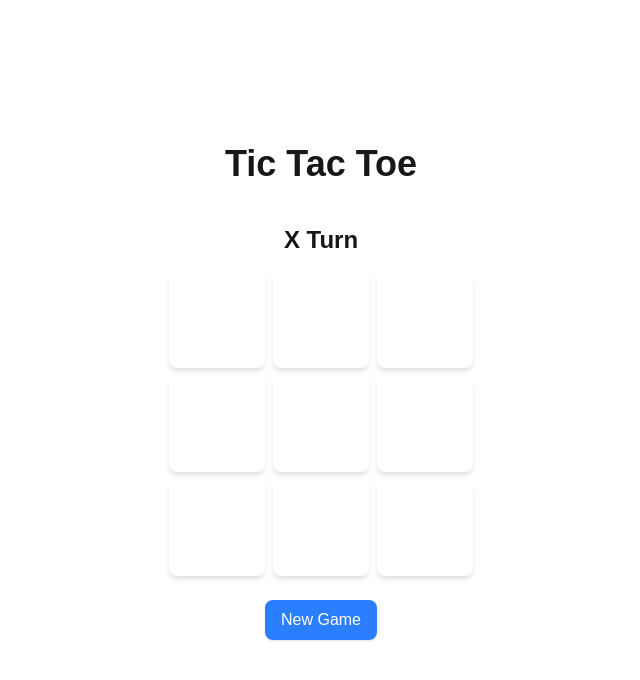
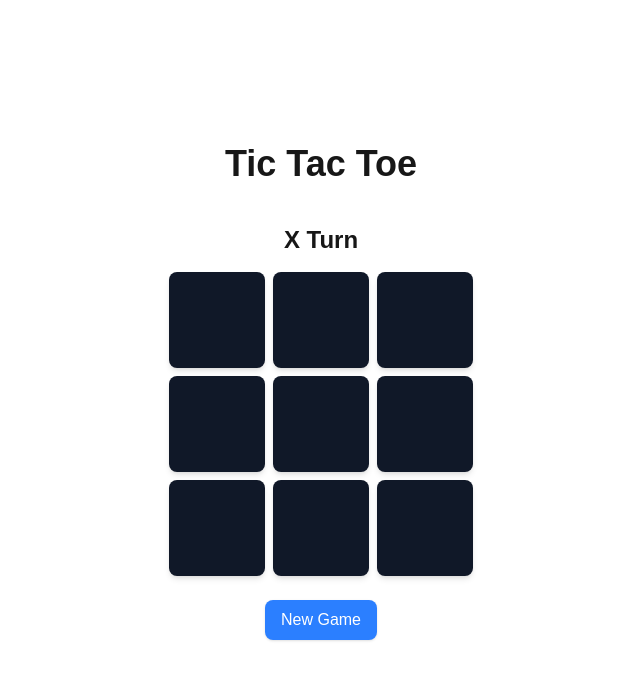
Before and after one commit to gustavgrillitsch/tictactoe, a Next.js app in the folder game/: page / in a window 1280 px wide. Shown: the top 680 px of the page, without its empty margins (319-959 px from the left). Built offline with nearby package versions, Linux system fonts and the light colour scheme.

Commit message:
Update Square component highlight and text styles
Changed the highlight background color to purple and default background to dark gray for better contrast. Added white text color to ensure readability. These updates enhance the visual appearance and accessibility of the component.

```diff
--- a/game/src/app/components/Square.tsx
+++ b/game/src/app/components/Square.tsx
@@ -11,7 +11,8 @@ export default function Square({ value, onClick, highlight }: SquareProps) {
             className={`
         w-24 h-24 flex items-center justify-center text-4xl font-bold rounded-lg shadow-md
         cursor-pointer transition
-        ${highlight ? "bg-green-200" : "bg-white"}
+        ${highlight ? "bg-purple-600" : "bg-gray-900"}
+        text-white
       `}
         >
             {value}
```
